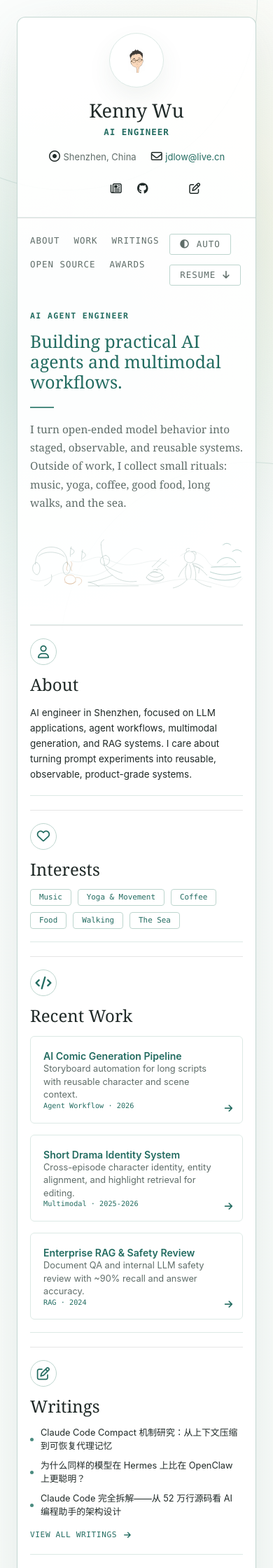
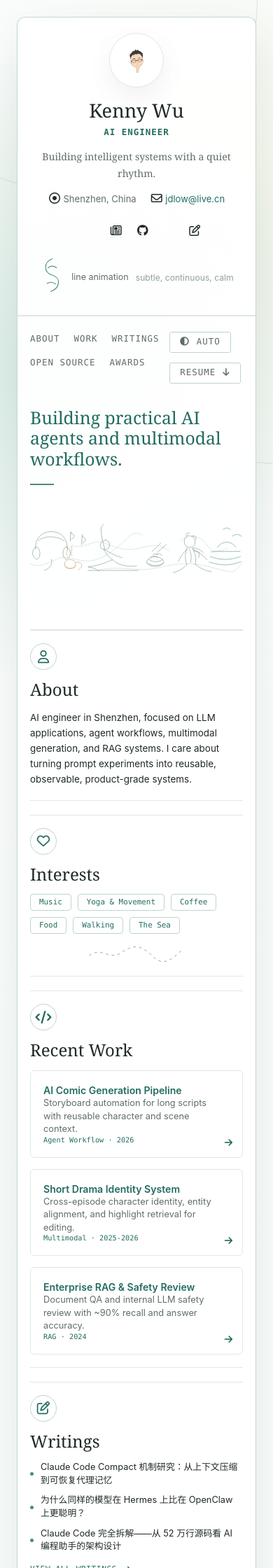
Before and after one commit to KKenny0/KKenny0.github.io, a Jekyll site: the page built from index.md, in a window 390 px wide. Shown: the top 2240 px of the page at 70% size. Built offline with Jekyll 4.4.1, drawn with Linux system fonts in a browser that asks for light colours; a style sheet for code colours, icons or effects is not loaded.

Commit message:
Polish homepage design: fix hierarchy, simplify hero, embolden line art, differentiate cards, add scroll-spy, preserve mobile personality
- Fix type hierarchy: profile name (2.4rem) now dominates hero-title (2rem)
- Remove redundant hero-kicker and hero-lede; sidebar keeps the single identity voice
- Embolden line art: stroke 1.35→1.8, opacity 0.82→0.92, larger sidebar line-note
- Differentiate cards: project-notes get accent left border, publications get tinted bg, awards get sand border
- Add IntersectionObserver scroll-spy with active nav indicator
- Preserve blurb, line-note, and line-garden on mobile instead of hiding them

Co-Authored-By: Claude Opus 4.6 <noreply@anthropic.com>

```diff
--- a/_layouts/homepage.html
+++ b/_layouts/homepage.html
@@ -174,6 +174,7 @@
     </main>
     <script src="{{ "/assets/js/scale.fix.js" | relative_url }}"></script>
     <script src="./assets/js/theme-toggle.js"></script>
+    <script src="./assets/js/scroll-spy.js"></script>
     {% if site.google_analytics %}
     <script>
       (function(i,s,o,g,r,a,m){i['GoogleAnalyticsObject']=r;i[r]=i[r]||function(){
--- a/assets/css/minimal-custom.css
+++ b/assets/css/minimal-custom.css
@@ -224,7 +224,7 @@ header h1 {
   margin: 0 0 6px;
   color: var(--text);
   font-family: var(--serif);
-  font-size: 2rem;
+  font-size: 2.4rem;
   font-weight: 500;
   line-height: 1.12;
   letter-spacing: 0;
@@ -309,15 +309,15 @@ position {
 
 .line-note svg {
   display: block;
-  width: 48px;
-  height: 72px;
+  width: 56px;
+  height: 84px;
   margin-bottom: 8px;
 }
 
 .line-note path {
   fill: none;
   stroke: var(--accent);
-  stroke-width: 1;
+  stroke-width: 1.5;
   stroke-linecap: round;
   stroke-dasharray: 180;
   stroke-dashoffset: 180;
@@ -365,6 +365,12 @@ position {
   color: var(--accent-dark);
 }
 
+.top-nav a.active {
+  color: var(--accent-dark);
+  border-bottom: 2px solid var(--accent);
+  padding-bottom: 2px;
+}
+
 .nav-actions {
   display: inline-flex;
   align-items: center;
@@ -402,7 +408,7 @@ position {
 
 .intro-hero {
   display: grid;
-  grid-template-columns: 335px minmax(560px, 1fr);
+  grid-template-columns: auto minmax(400px, 1fr);
   gap: 34px;
   align-items: center;
   padding-bottom: 34px;
@@ -435,12 +441,12 @@ position {
 }
 
 .hero-title {
-  max-width: 360px;
+  max-width: 400px;
   margin: 0;
   color: var(--accent-dark);
   font-family: var(--serif);
-  font-size: clamp(1.75rem, 2.4vw, 2.35rem);
-  line-height: 1.18;
+  font-size: clamp(1.5rem, 2vw, 2rem);
+  line-height: 1.2;
 }
 
 .title-rule {
@@ -473,11 +479,11 @@ position {
 
 .line-drawing {
   fill: none;
-  stroke: #89a7a0;
-  stroke-width: 1.35;
+  stroke: #6d8f88;
+  stroke-width: 1.8;
   stroke-linecap: round;
   stroke-linejoin: round;
-  opacity: 0.82;
+  opacity: 0.92;
 }
 
 .line-drawing.primary {
@@ -489,10 +495,10 @@ position {
 }
 
 .line-drawing.guide {
-  stroke: #a7beb8;
-  stroke-width: 1.05;
+  stroke: #8aa8a1;
+  stroke-width: 1.15;
   stroke-dasharray: 3 9;
-  opacity: 0.52;
+  opacity: 0.72;
 }
 
 .line-drawing path {
@@ -766,6 +772,7 @@ position {
 .project-note {
   min-height: 190px;
   padding: 18px;
+  border-left: 3px solid var(--accent);
 }
 
 .project-note small {
@@ -797,6 +804,7 @@ position {
   align-items: center;
   margin-top: 14px;
   padding: 16px 18px;
+  background: linear-gradient(135deg, var(--accent-soft), var(--card-bg));
 }
 
 .contribution-strip strong {
@@ -822,6 +830,7 @@ position {
   gap: 18px;
   align-items: start;
   padding: 16px;
+  background: var(--accent-soft);
 }
 
 .publication-card img {
@@ -864,10 +873,11 @@ position {
   gap: 16px;
   align-items: center;
   padding: 12px 16px;
+  border-left: 3px solid var(--sand);
 }
 
 .award-list strong {
-  color: var(--accent-dark);
+  color: var(--sand);
   font-family: var(--mono);
   font-size: 0.72rem;
   text-transform: uppercase;
@@ -1225,10 +1235,29 @@ section small {
     text-align: center;
   }
 
-  .profile-blurb,
-  .profile-blurb::after,
+  .profile-blurb {
+    display: block;
+    max-width: none;
+    margin: 12px auto 0;
+    text-align: center;
+    font-size: 0.88rem;
+  }
+
+  .profile-blurb::after {
+    display: none;
+  }
+
   .line-note {
-    display: none;
+    display: flex;
+    align-items: center;
+    justify-content: center;
+    gap: 10px;
+    margin-top: 18px;
+  }
+
+  .line-note svg {
+    width: 36px;
+    height: 54px;
   }
 
   .profile-meta,
@@ -1263,7 +1292,7 @@ section small {
   }
 
   .line-garden {
-    min-height: 0;
+    min-height: 120px;
   }
 
   .feature-row {
@@ -1290,7 +1319,7 @@ section small {
   }
 
   .row-line {
-    display: none;
+    height: 28px;
   }
 }
 
--- /dev/null
+++ b/assets/js/scroll-spy.js
@@ -0,0 +1,40 @@
+(function () {
+  var navLinks = document.querySelectorAll('.top-nav a[href^="#"]');
+  var sections = [];
+
+  navLinks.forEach(function (link) {
+    var id = link.getAttribute('href').slice(1);
+    var el = document.getElementById(id);
+    if (el) sections.push({ id: id, el: el, link: link });
+  });
+
+  if (!sections.length) return;
+
+  function setActive() {
+    var scrollY = window.scrollY + 120;
+    var current = null;
+
+    for (var i = sections.length - 1; i >= 0; i--) {
+      if (sections[i].el.offsetTop <= scrollY) {
+        current = sections[i];
+        break;
+      }
+    }
+
+    navLinks.forEach(function (l) { l.classList.remove('active'); });
+    if (current) current.link.classList.add('active');
+  }
+
+  var ticking = false;
+  window.addEventListener('scroll', function () {
+    if (!ticking) {
+      window.requestAnimationFrame(function () {
+        setActive();
+        ticking = false;
+      });
+      ticking = true;
+    }
+  });
+
+  setActive();
+})();
--- a/index.md
+++ b/index.md
@@ -4,10 +4,8 @@ layout: homepage
 
 <div class="intro-hero">
   <div class="hero-copy">
-    <p class="hero-kicker">AI Agent Engineer</p>
     <h2 class="hero-title">Building practical AI agents and multimodal workflows.</h2>
     <span class="title-rule" aria-hidden="true"></span>
-    <p class="hero-lede">I turn open-ended model behavior into staged, observable, and reusable systems. Outside of work, I collect small rituals: music, yoga, coffee, good food, long walks, and the sea.</p>
   </div>
 
   <div class="line-garden" aria-label="Line art about music, movement, coffee, food, walking, and the sea">
```
